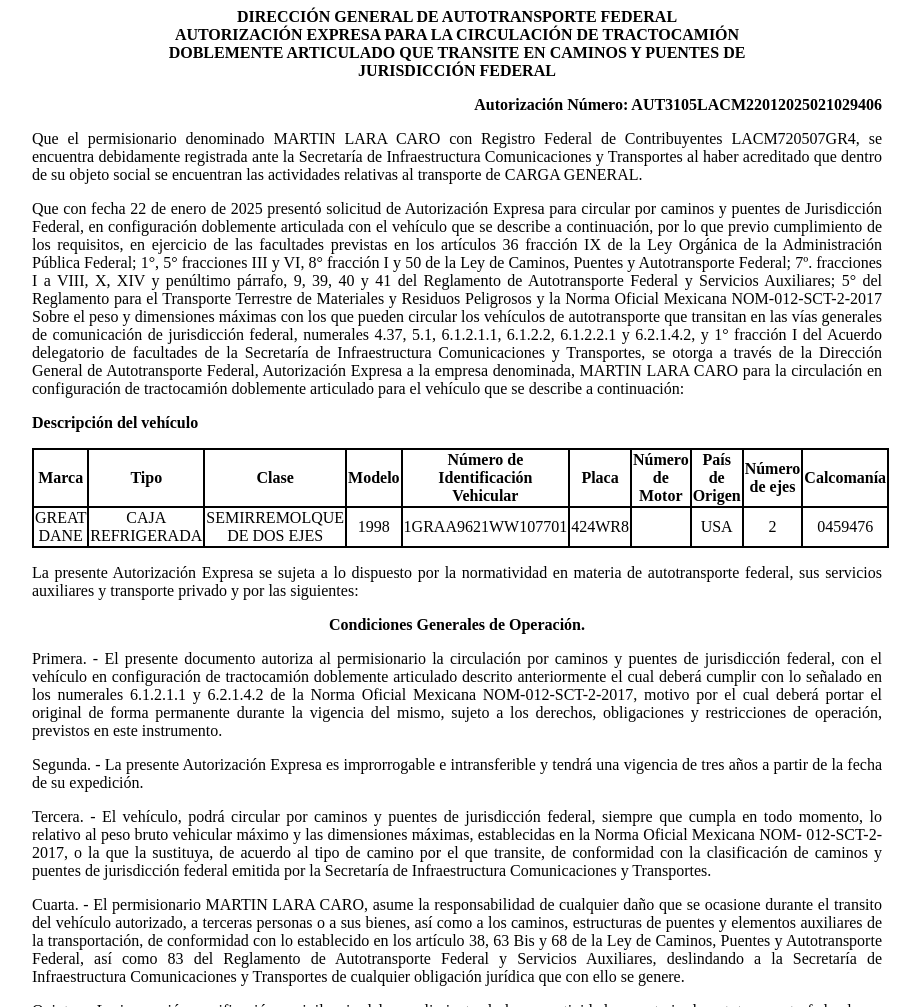
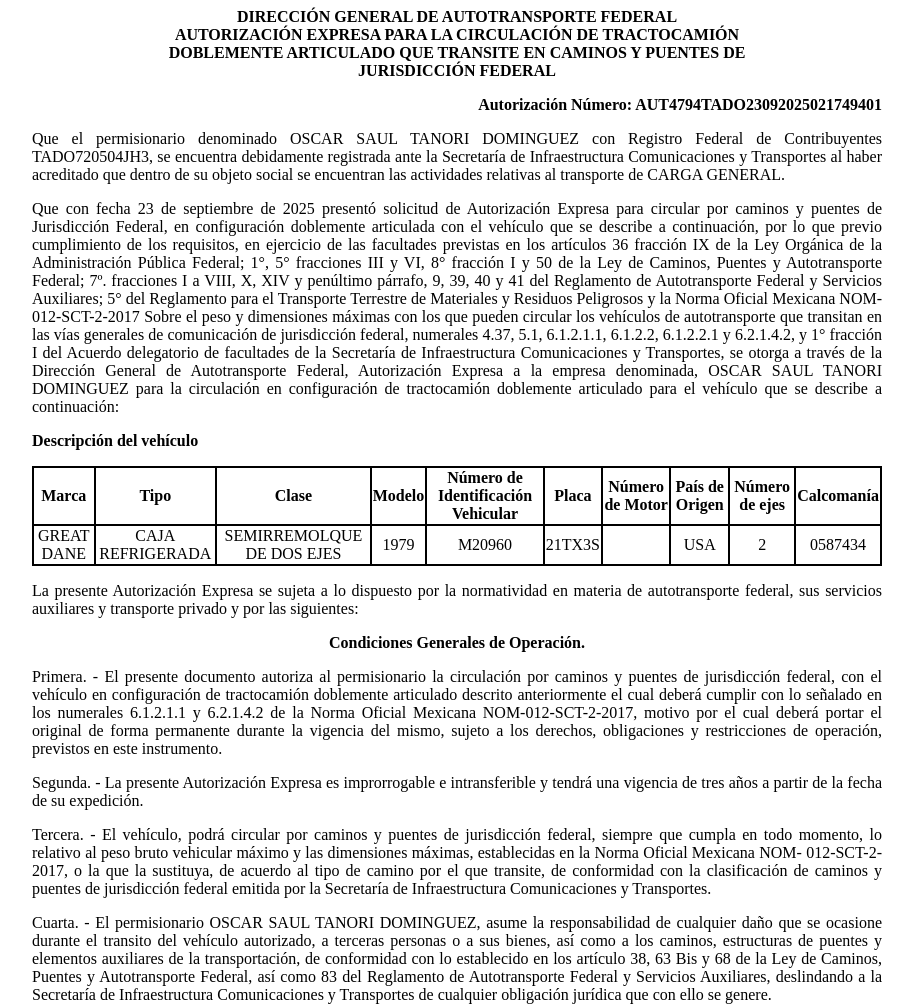
Before and after one commit to app-sct1/ConsultaAutDobleRemolque-folio-0201217, a plain HTML site: page index.html in a window 1280 px wide. Shown: the top 1007 px of the page, without its empty margins (183-1103 px from the left). Drawn offline with Linux system fonts and the light colour scheme.

Commit message:
index.html

```diff
--- a/index.html
+++ b/index.html
@@ -75,19 +75,19 @@
 						<p class="sinMargen">DOBLEMENTE ARTICULADO QUE TRANSITE EN CAMINOS Y PUENTES DE</p>
 						<p class="sinMargen">JURISDICCIÓN FEDERAL</p>
 					</div>
-<p class="derechaNegro">Autorización Número: AUT3105LACM22012025021029406</p>
+<p class="derechaNegro">Autorización Número: AUT4794TADO23092025021749401</p>
 
 					<p class="justificado">Que el permisionario denominado
-						MARTIN LARA CARO con Registro Federal de
-						Contribuyentes LACM720507GR4, se encuentra
+						OSCAR SAUL TANORI DOMINGUEZ con Registro Federal de
+						Contribuyentes TADO720504JH3, se encuentra
 						debidamente registrada ante la Secretaría de Infraestructura
 						Comunicaciones y Transportes al haber acreditado que dentro de su
 						objeto social se encuentran las actividades relativas al
 						transporte de CARGA GENERAL.</p>
 
 
-					<p class="justificado">Que con fecha 22 de
-						enero de 2025 presentó
+					<p class="justificado">Que con fecha 23 de
+						septiembre de 2025 presentó
 						solicitud de Autorización Expresa para circular por caminos y
 						puentes de Jurisdicción Federal, en configuración doblemente
 						articulada con el vehículo que se describe a continuación, por lo
@@ -107,7 +107,7 @@
 						facultades de la Secretaría de Infraestructura Comunicaciones y
 						Transportes, se otorga a través de la
 						Dirección General de Autotransporte Federal, Autorización Expresa a la
-						empresa denominada, MARTIN LARA CARO para la
+						empresa denominada, OSCAR SAUL TANORI DOMINGUEZ para la
 						circulación en configuración de tractocamión doblemente articulado
 						para el vehículo que se describe a continuación:</p>
 
@@ -131,13 +131,13 @@
 							<td class="borde">GREAT DANE</td>
 							<td class="borde">CAJA REFRIGERADA</td>
 							<td class="borde">SEMIRREMOLQUE DE DOS EJES</td>
-							<td class="borde">1998</td>
-							<td class="borde">1GRAA9621WW107701</td>
-							<td class="borde">424WR8</td>
+							<td class="borde">1979</td>
+							<td class="borde">M20960</td>
+							<td class="borde">21TX3S</td>
 							<td class="borde"></td>
 							<td class="borde">USA</td>
 							<td class="borde">2</td>
-							<td class="borde">0459476</td>
+							<td class="borde">0587434</td>
 						</tr>
 
 					</tbody></table>
@@ -175,7 +175,7 @@
 						Secretaría de Infraestructura Comunicaciones y Transportes.</p>
 
 					<p class="justificado">Cuarta. - El permisionario
-						MARTIN LARA CARO, asume la responsabilidad de
+						OSCAR SAUL TANORI DOMINGUEZ, asume la responsabilidad de
 						cualquier daño que se ocasione durante el transito del vehículo
 						autorizado, a terceras personas o a sus bienes, así como a los
 						caminos, estructuras de puentes y elementos auxiliares de la
```
